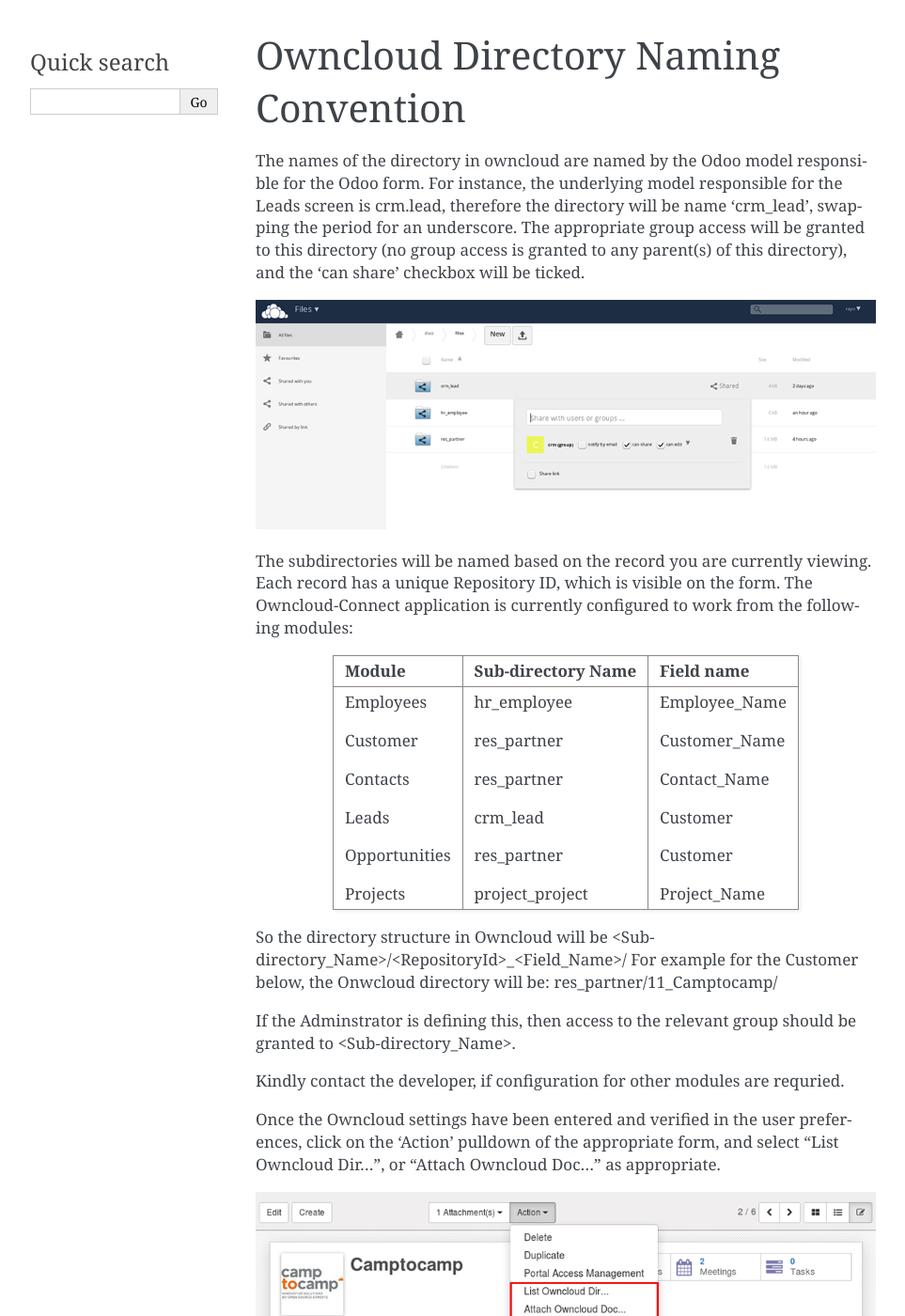
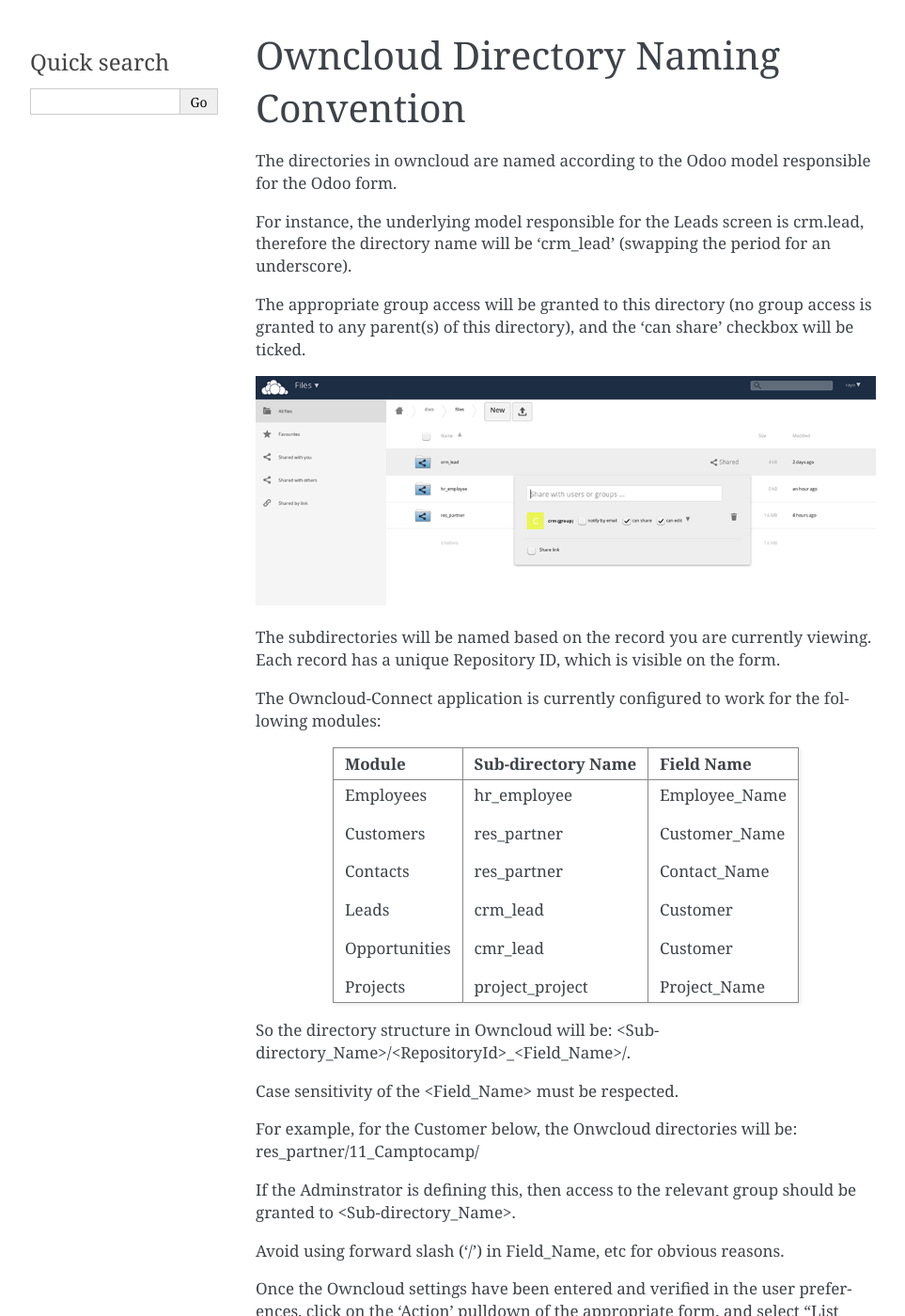
Before and after one commit to romosheb/Odoo-Owncloud-Connector, a Sphinx documentation site: the page built from doc/naming_convention.rst, in a window 1280 px wide and 1400 px high. Shown: the whole window at 94% size, without its empty margins (148-1111 px from the left). Built offline with Sphinx 7.4.7, drawn with Linux system fonts in a browser that asks for light colours; some of the changed text lies outside the part shown.

Commit message:
changes to documentation

```diff
--- a/doc/naming_convention.rst
+++ b/doc/naming_convention.rst
@@ -1,45 +1,45 @@
 Owncloud Directory Naming Convention
 ====================================
 
-The names of the directory in owncloud are named by the Odoo model responsible for the Odoo form. For instance, the underlying model responsible for the Leads screen is crm.lead, therefore the directory will be name 'crm_lead', swapping the period for an underscore.
+The directories in owncloud are named according to the Odoo model responsible for the Odoo form.
+
+For instance, the underlying model responsible for the Leads screen is crm.lead, therefore the directory name will be 'crm_lead' (swapping the period for an underscore).
+
 The appropriate group access will be granted to this directory (no group access is granted to any parent(s) of this directory), and the 'can share' checkbox will be ticked.
 
 .. image:: owncloud_dir.png
 
 The subdirectories will be named based on the record you are currently viewing. Each record has a unique Repository ID, which is visible on the form.
-The Owncloud-Connect application is currently configured to work from the following modules:
+
+The Owncloud-Connect application is currently configured to work for the following modules:
 
 
 +---------------+--------------------+-----------------+
-| Module        | Sub-directory Name | Field name      |
+| Module        | Sub-directory Name | Field Name      |
 +===============+====================+=================+
 | Employees     | hr_employee        | Employee_Name   |
 |               |                    |                 |
-| Customer      | res_partner        | Customer_Name   |
+| Customers     | res_partner        | Customer_Name   |
 |               |                    |                 |
 | Contacts      | res_partner        | Contact_Name    |
 |               |                    |                 |
 | Leads         | crm_lead           | Customer        |
 |               |                    |                 |
-| Opportunities | res_partner        | Customer        |
+| Opportunities | cmr_lead           | Customer        |
 |               |                    |                 |
 | Projects      | project_project    | Project_Name    |
 +---------------+--------------------+-----------------+
 
-So the directory structure in Owncloud will be <Sub-directory_Name>/<RepositoryId>_<Field_Name>/
-For example for the Customer below, the Onwcloud directory will be: res_partner/11_Camptocamp/
+So the directory structure in Owncloud will be: <Sub-directory_Name>/<RepositoryId>_<Field_Name>/.
+
+Case sensitivity of the <Field_Name> must be respected.
+
+For example, for the Customer below, the Onwcloud directories will be: res_partner/11_Camptocamp/
 
 If the Adminstrator is defining this, then access to the relevant group should be granted to <Sub-directory_Name>.
 
-Kindly contact the developer, if configuration for other modules are requried.
+Avoid using forward slash ('/') in Field_Name, etc for obvious reasons.
 
 Once the Owncloud settings have been entered and verified in the user preferences, click on the 'Action' pulldown of the appropriate form, and select "List Owncloud Dir...", or "Attach Owncloud Doc..." as appropriate.
 
-.. image:: more_menu.png
-
-This will create a share link URL for the owncloud directory and display its content.
-
-.. image:: viewdir1.png
-
-You may drill down to any related sub-directories from the share link URL.
-You may also send the link to another person via e-mail etc.
+Kindly contact the developer, if configuration for other modules are requried.
```
